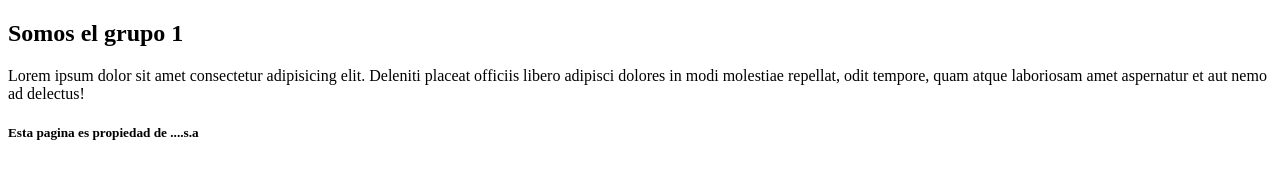
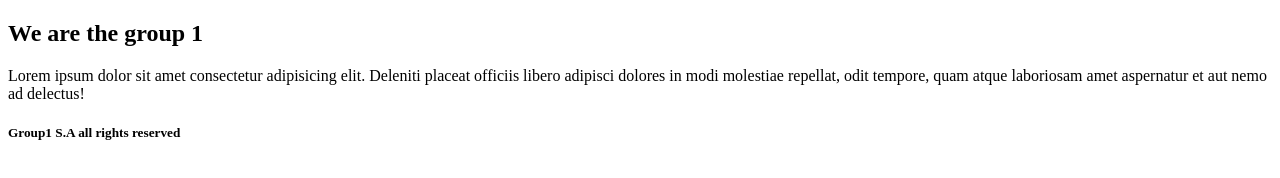
Before and after one commit to odriverar/codigo_grupo_1, a plain HTML site: page nosotros.html in a window 1280 px wide. Drawn offline with Linux system fonts and the light colour scheme.

Commit message:
new update

```diff
--- a/nosotros.html
+++ b/nosotros.html
@@ -11,7 +11,7 @@
     </header>
     <section>
         <div>
-            <h1>Somos el grupo 1</h1>
+            <h1>We are the group 1</h1>
         </div>
         <div>
             <p>
@@ -20,7 +20,7 @@
         </div>
     </section>
     <footer>
-        <h5>Esta pagina es propiedad de ....s.a</h5>
+        <h5>Group1 S.A all rights reserved</h5>
     </footer>
 </body>
 </html>
```
